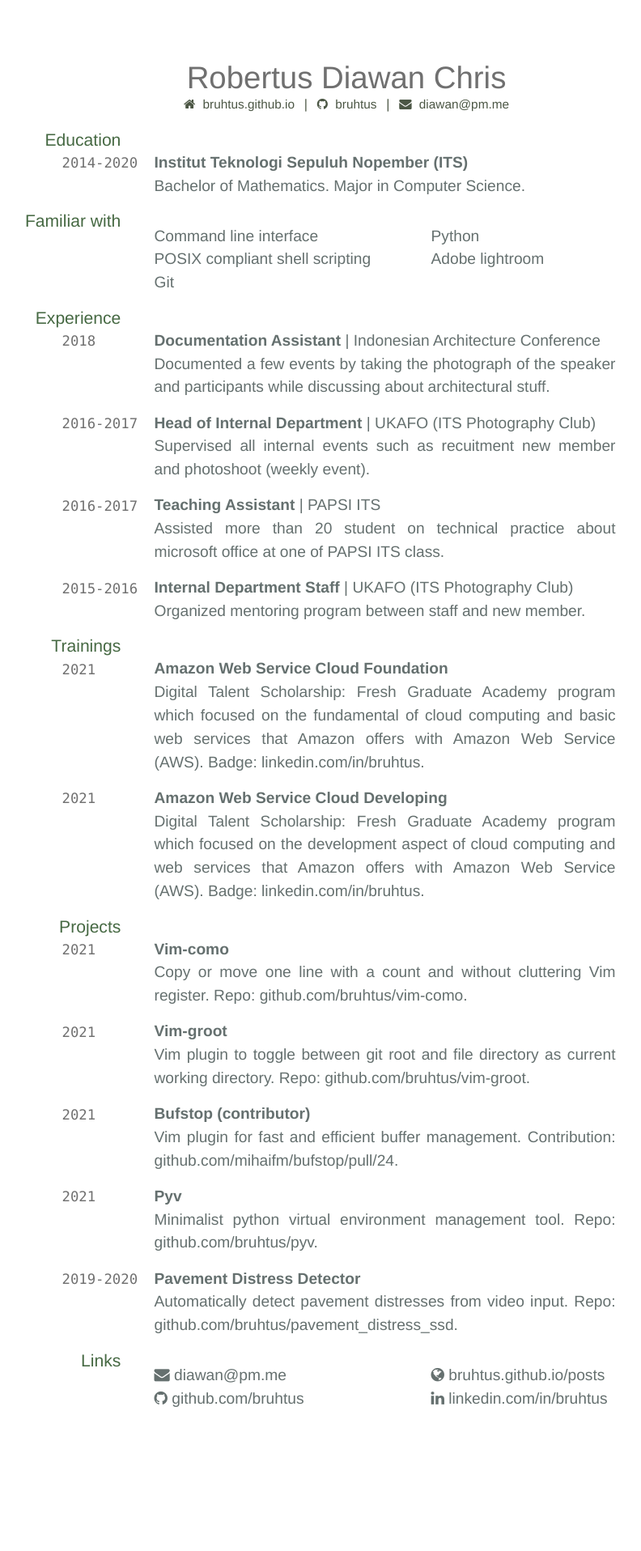
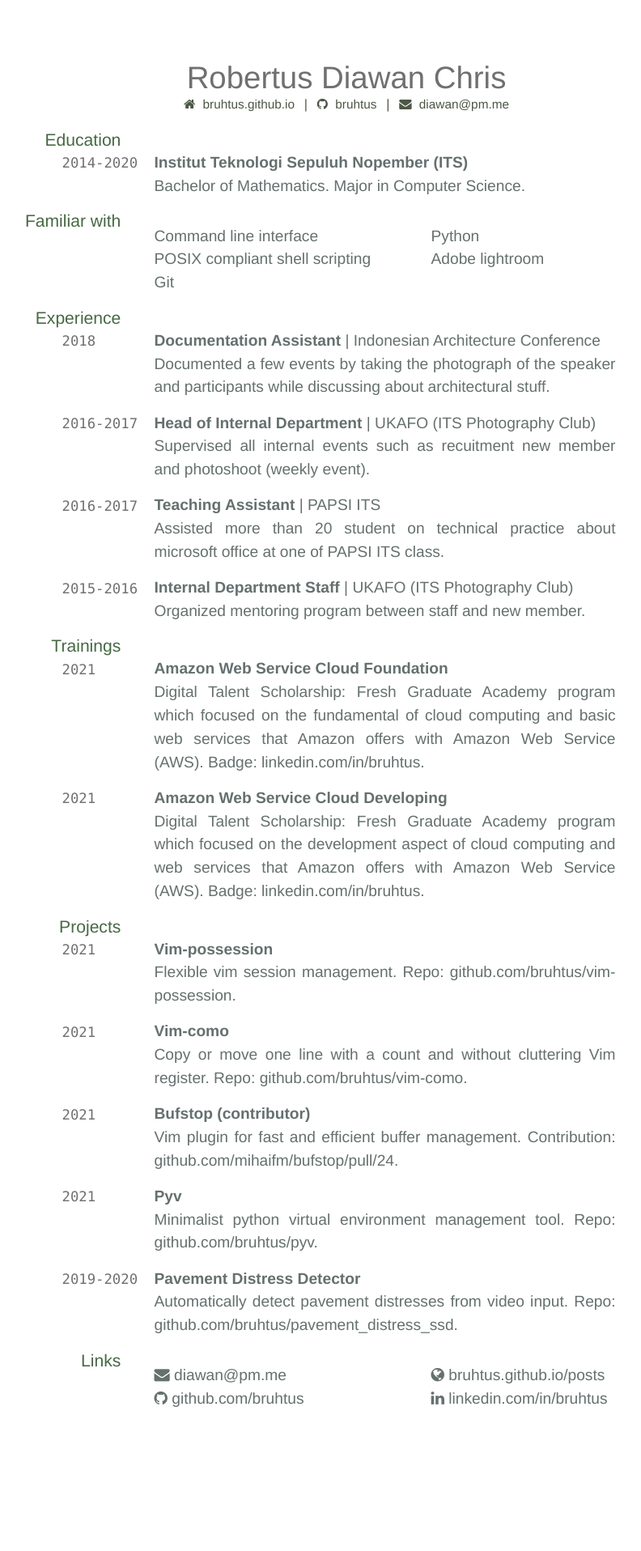
Before and after one commit to TimoTSchmidt/test3, a Jekyll site: the page built from index.md, in a window 1280 px wide. Shown: the whole page at 81% size, without its empty margins (212-1004 px from the left). Built offline with Jekyll 4.4.1, drawn with Linux system fonts in a browser that asks for light colours; nearby versions of some CDN libraries.

Commit message:
Replace `vim-groot` with `vim-possession`

```diff
--- a/index.md
+++ b/index.md
@@ -60,12 +60,12 @@ Digital Talent Scholarship: Fresh Graduate Academy program which focused on the
 ## Projects
 
 `2021`
+__Vim-possession__ <br>
+Flexible vim session management. Repo: [github.com/bruhtus/vim-possession](https://github.com/bruhtus/vim-possession).
+
+`2021`
 __Vim-como__ <br>
 Copy or move one line with a count and without cluttering Vim register. Repo: [github.com/bruhtus/vim-como](https://github.com/bruhtus/vim-como).
-
-`2021`
-__Vim-groot__ <br>
-Vim plugin to toggle between git root and file directory as current working directory. Repo: [github.com/bruhtus/vim-groot](https://github.com/bruhtus/vim-groot).
 
 `2021`
 __Bufstop (contributor)__ <br>
```
